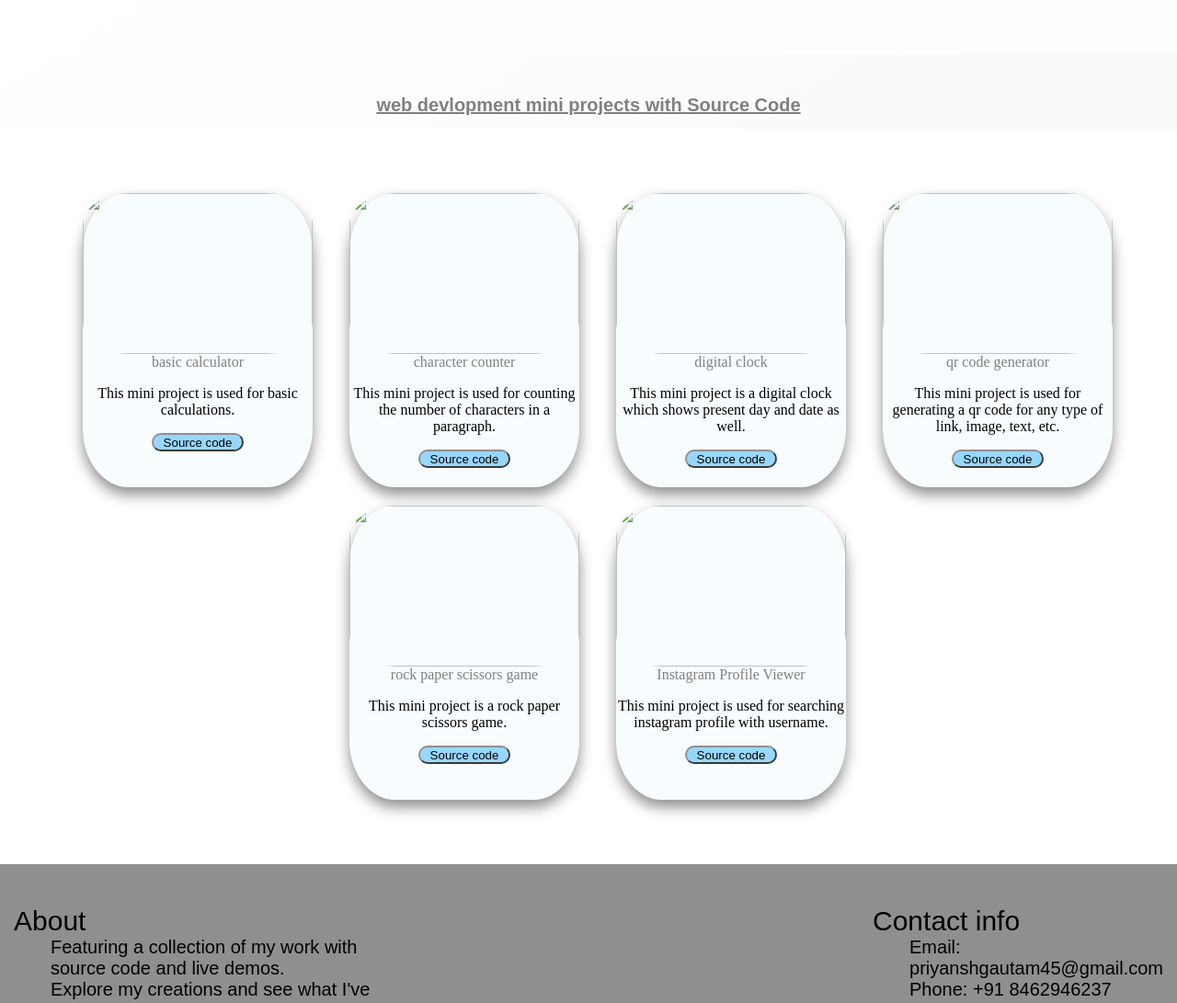
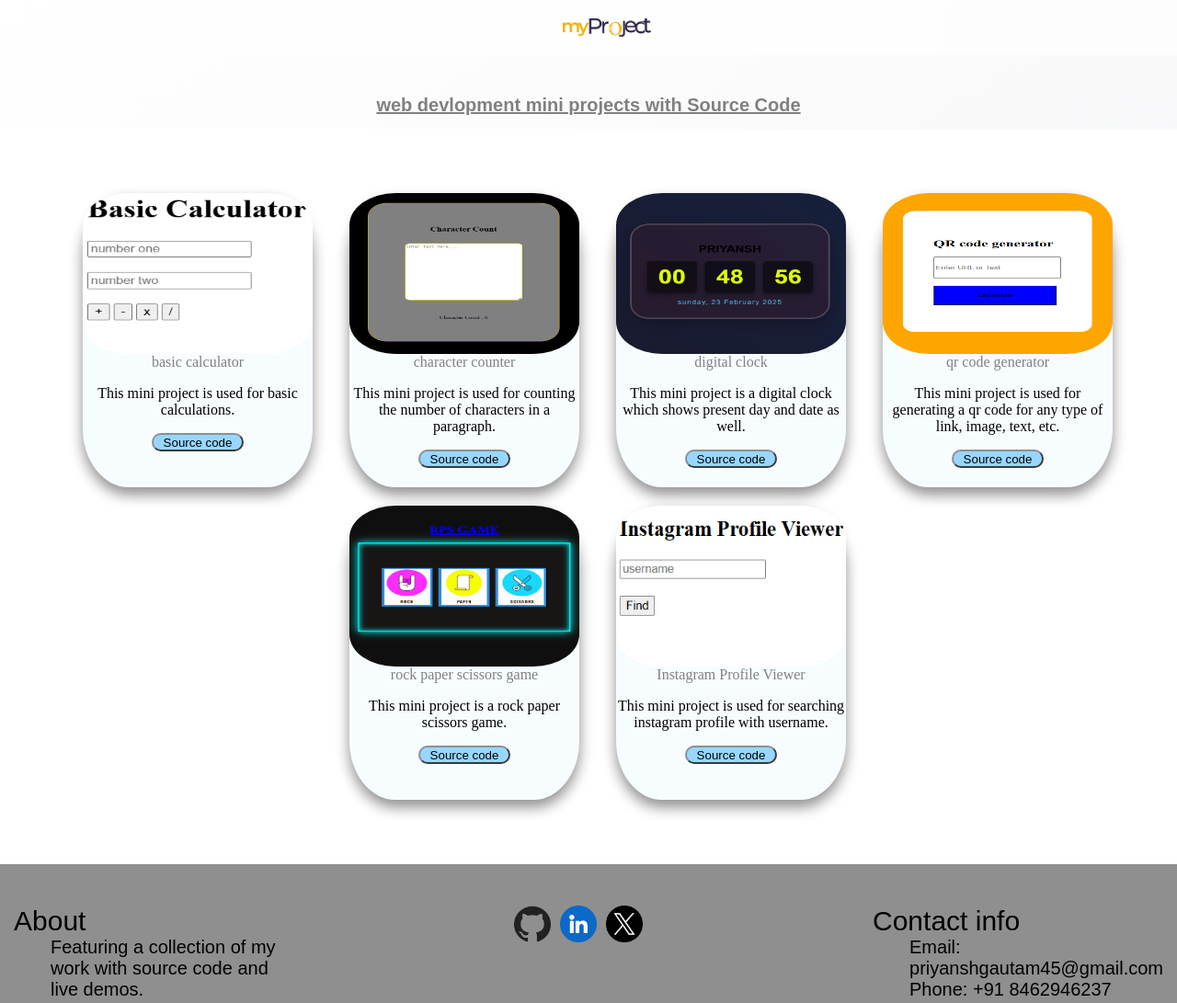
Before and after one commit to priyanshsinghgautam/my-profile-card, a plain HTML site: page projects.html in a window 1280 px wide. Shown: the top 1091 px of the page at 92% size. Drawn offline with Linux system fonts and the light colour scheme.

Commit message:
Update projects.html

```diff
--- a/projects.html
+++ b/projects.html
@@ -122,14 +122,14 @@
 </head>
 <body>
     <div class="top-bar">
-        <img src="images/logo.png" alt="" id="logo">
+        <img src="logo.png" alt="" id="logo">
     </div><br><br><br><br><br>
     <h1>web devlopment mini projects with Source Code</h1>
     <div class="container">
         <div class="boxes">
             <a href="https://priyanshsinghgautam.github.io/basic-calculator/">
                 <div class="box" id="box">
-                    <img src="images/calc.png" alt="" id="calc"><br>
+                    <img src="calc.png" alt="" id="calc"><br>
                     <a href="https://priyanshsinghgautam.github.io/basic-calculator/">basic calculator</a>
                     <p>This mini project is used for basic calculations.</p>
                     <a href="https://github.com/priyanshsinghgautam/basic-calculator"><button>Source code</button></a>
@@ -137,7 +137,7 @@
             </a>
             <a href="https://priyanshsinghgautam.github.io/character-counter/">
                 <div class="box" id="box">
-                    <img src="images/charcount.png" alt="" id="calc"><br>
+                    <img src="charcount.png" alt="" id="calc"><br>
                     <a href="https://priyanshsinghgautam.github.io/character-counter/">character counter</a>
                     <p>This mini project is used for counting the number of characters in a paragraph.</p>
                     <a href="https://github.com/priyanshsinghgautam/character-counter/tree/main"><button>Source code</button></a>
@@ -145,7 +145,7 @@
             </a>
             <a href="https://priyanshsinghgautam.github.io/digital-clock/">
                 <div class="box" id="box">
-                    <img src="images/clock.png" alt="" id="calc"><br>
+                    <img src="clock.png" alt="" id="calc"><br>
                     <a href="https://priyanshsinghgautam.github.io/digital-clock/">digital clock</a>
                     <p>This mini project is a digital clock which shows present day and date as well.</p>
                     <a href="https://github.com/priyanshsinghgautam/digital-clock/tree/main"><button>Source code</button></a>
@@ -153,7 +153,7 @@
             </a>
             <a href="https://priyanshsinghgautam.github.io/QR-code-generator/">
                 <div class="box" id="box">
-                    <img src="images/qrgenerator.png" alt="" id="calc"><br>
+                    <img src="qrgenerator.png" alt="" id="calc"><br>
                     <a href="https://priyanshsinghgautam.github.io/QR-code-generator/">qr code generator</a>
                     <p>This mini project is used for generating a qr code for any type of link, image, text, etc.</p>
                     <a href="https://github.com/priyanshsinghgautam/QR-code-generator"><button>Source code</button></a>
@@ -163,7 +163,7 @@
         <div class="boxes">
             <a href="https://priyanshsinghgautam.github.io/rock-paper-scissors-game/">
                 <div class="box" id="box">
-                    <img src="images/rps.png" alt="" id="calc"><br>
+                    <img src="rps.png" alt="" id="calc"><br>
                     <a href="https://priyanshsinghgautam.github.io/rock-paper-scissors-game/">rock paper scissors game</a>
                     <p>This mini project is a rock paper scissors game.</p>
                     <a href="https://github.com/priyanshsinghgautam/rock-paper-scissors-game/"><button>Source code</button></a>
@@ -171,7 +171,7 @@
             </a>
             <a href="https://priyanshsinghgautam.github.io/Instagram-Profile-Viewer/">
                 <div class="box" id="box">
-                    <img src="images/insta.png" alt="" id="calc"><br>
+                    <img src="insta.png" alt="" id="calc"><br>
                     <a href="https://priyanshsinghgautam.github.io/Instagram-Profile-Viewer/">Instagram Profile Viewer</a>
                     <p>This mini project is used for searching instagram profile with username.</p>
                     <a href="https://github.com/priyanshsinghgautam/Instagram-Profile-Viewer"><button>Source code</button></a>
@@ -189,7 +189,7 @@
                     </li>
                 </ul>
             </li>
-            <li id="sociallogo"><img src="images/github.png" alt=""><img src="images/linkedin.png" alt=""><img src="images/twitter.png" alt=""></li>
+            <li id="sociallogo"><img src="github.png" alt=""><img src="linkedin.png" alt=""><img src="twitter.png" alt=""></li>
             <li>Contact info
                 <ul id="listcontent">
                     <li>Email: priyanshgautam45@gmail.com</li>
```
